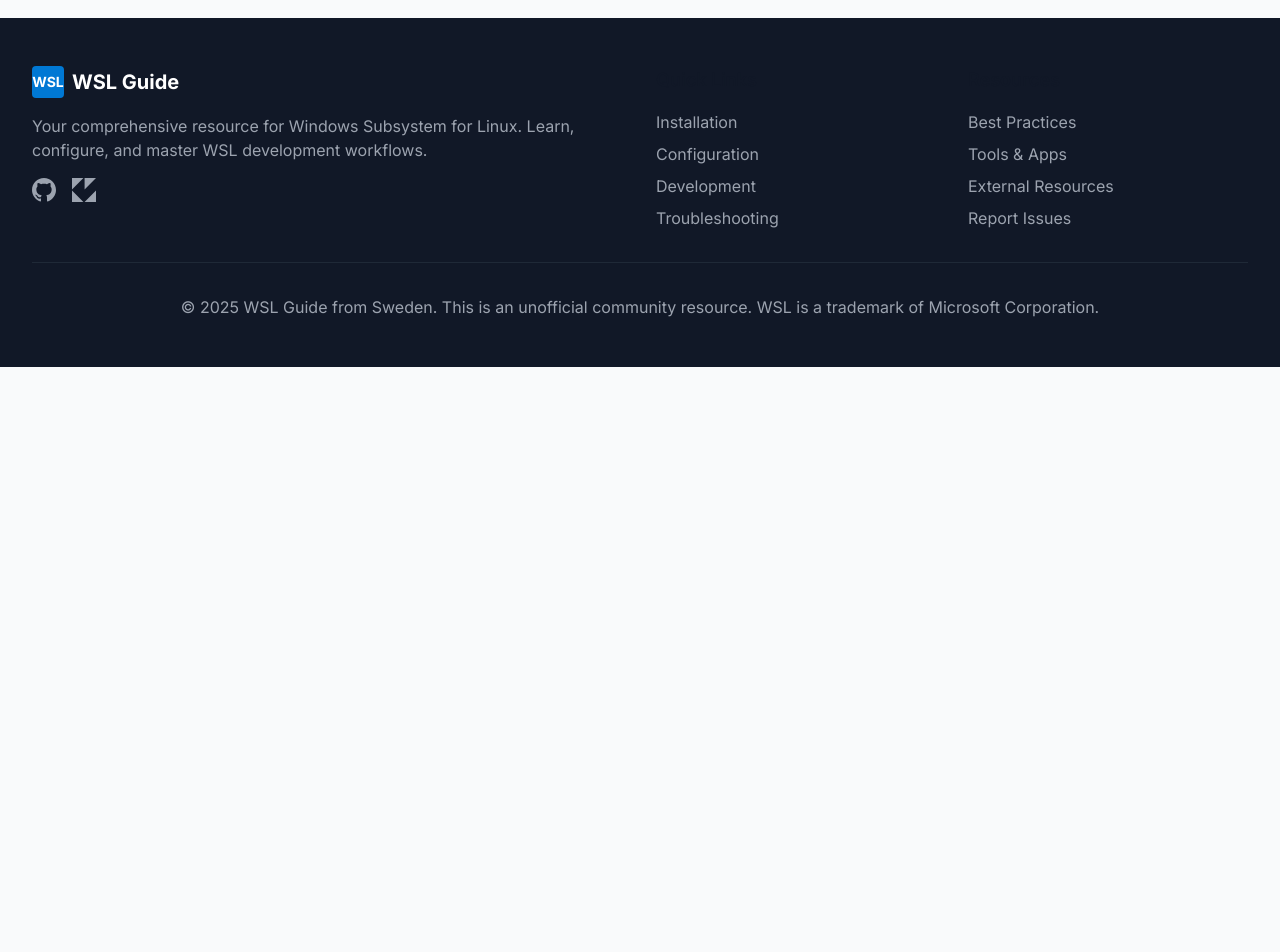
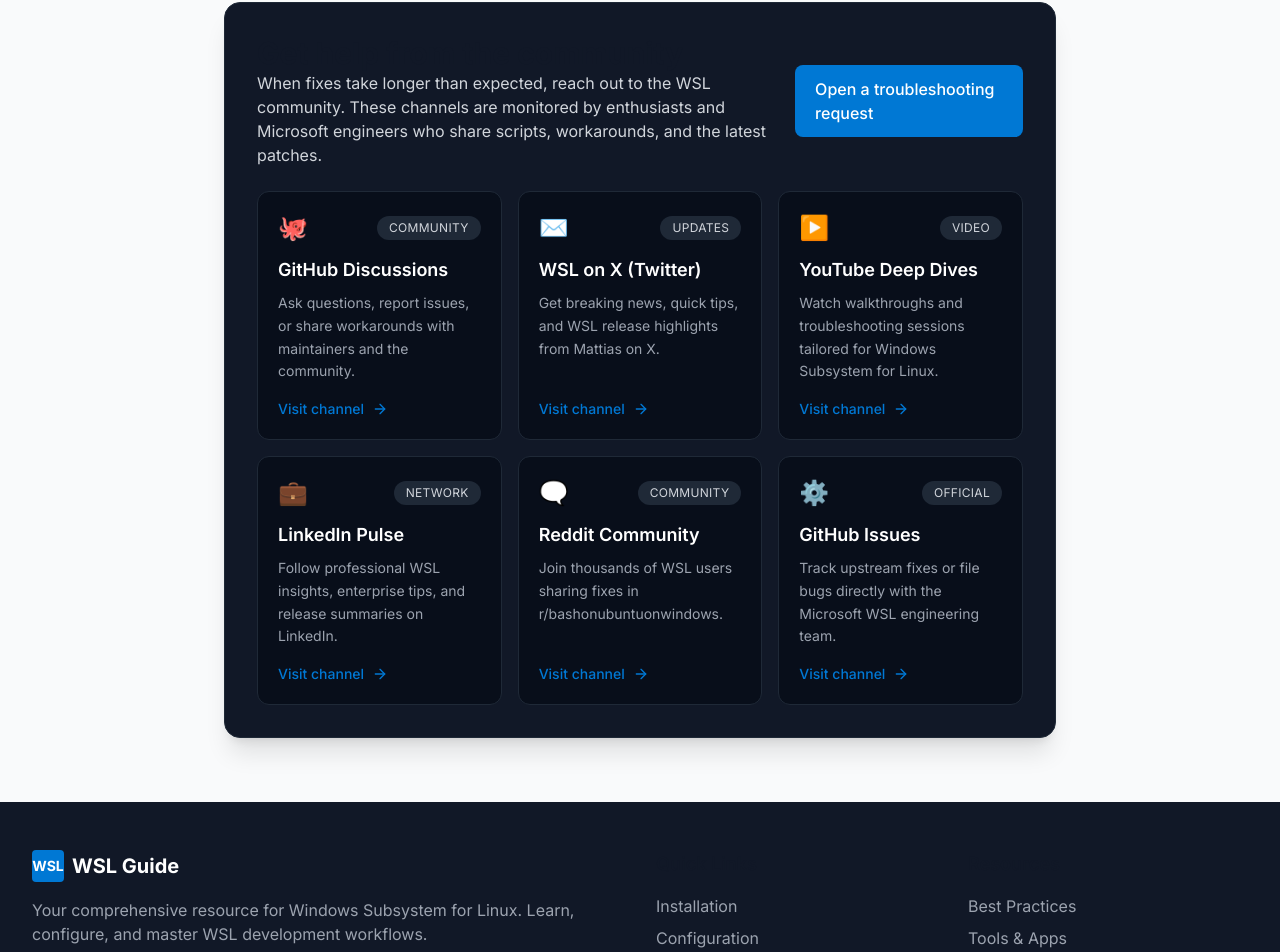
Before and after one commit to vinberg88/vinberg88.github.io, a Next.js app: page /troubleshooting in a window 1280 px wide. Shown: the part 1736-2688 px from the top of the page. Before the commit the page ends 2103 px from the top, so only its background shows below. Built offline with nearby package versions, Linux system fonts and the light colour scheme.

Commit message:
Add troubleshooting community links and extend footer socials

```diff
--- a/src/app/troubleshooting/page.tsx
+++ b/src/app/troubleshooting/page.tsx
@@ -1,3 +1,48 @@
+const communityLinks = [
+  {
+    title: 'GitHub Discussions',
+    description: 'Ask questions, report issues, or share workarounds with maintainers and the community.',
+    href: 'https://github.com/vinberg88/vinberg88.github.io/discussions',
+    badge: 'Community',
+    icon: '🐙',
+  },
+  {
+    title: 'WSL on X (Twitter)',
+    description: 'Get breaking news, quick tips, and WSL release highlights from Mattias on X.',
+    href: 'https://x.com/mattiasvinberg',
+    badge: 'Updates',
+    icon: '✉️',
+  },
+  {
+    title: 'YouTube Deep Dives',
+    description: 'Watch walkthroughs and troubleshooting sessions tailored for Windows Subsystem for Linux.',
+    href: 'https://www.youtube.com/@mattiasvinberg',
+    badge: 'Video',
+    icon: '▶️',
+  },
+  {
+    title: 'LinkedIn Pulse',
+    description: 'Follow professional WSL insights, enterprise tips, and release summaries on LinkedIn.',
+    href: 'https://www.linkedin.com/in/mattiasvinberg/',
+    badge: 'Network',
+    icon: '💼',
+  },
+  {
+    title: 'Reddit Community',
+    description: 'Join thousands of WSL users sharing fixes in r/bashonubuntuonwindows.',
+    href: 'https://reddit.com/r/bashonubuntuonwindows',
+    badge: 'Community',
+    icon: '🗨️',
+  },
+  {
+    title: 'GitHub Issues',
+    description: 'Track upstream fixes or file bugs directly with the Microsoft WSL engineering team.',
+    href: 'https://github.com/microsoft/WSL/issues',
+    badge: 'Official',
+    icon: '⚙️',
+  },
+]
+
 export default function TroubleshootingPage() {
   return (
     <div className="min-h-screen bg-gray-50">
@@ -94,6 +139,67 @@
               </div>
             </div>
           </div>
+
+          <div className="mt-12">
+            <div className="bg-gray-900 text-white rounded-2xl shadow-xl border border-gray-800 p-8">
+              <div className="flex flex-col md:flex-row md:items-center md:justify-between gap-4 mb-6">
+                <div>
+                  <h2 className="text-3xl font-bold">Get help from the community</h2>
+                  <p className="text-gray-300 max-w-2xl">
+                    When fixes take longer than expected, reach out to the WSL community. These channels are
+                    monitored by enthusiasts and Microsoft engineers who share scripts, workarounds, and the latest patches.
+                  </p>
+                </div>
+                <a
+                  href="https://github.com/vinberg88/vinberg88.github.io/issues/new"
+                  target="_blank"
+                  rel="noopener noreferrer"
+                  className="inline-flex items-center justify-center px-5 py-3 rounded-lg bg-wsl-blue text-white font-medium hover:bg-blue-700 transition-colors"
+                >
+                  Open a troubleshooting request
+                </a>
+              </div>
+
+              <div className="grid grid-cols-1 sm:grid-cols-2 xl:grid-cols-3 gap-4">
+                {communityLinks.map((link) => (
+                  <a
+                    key={link.title}
+                    href={link.href}
+                    target="_blank"
+                    rel="noopener noreferrer"
+                    className="group flex flex-col justify-between rounded-xl border border-gray-800 bg-gray-950/60 p-5 hover:border-wsl-blue hover:bg-gray-900 transition-colors"
+                  >
+                    <div>
+                      <div className="flex items-center justify-between mb-3">
+                        <span className="text-2xl" aria-hidden="true">{link.icon}</span>
+                        <span className="text-xs uppercase tracking-wide rounded-full bg-gray-800 px-3 py-1 text-gray-300 group-hover:bg-wsl-blue group-hover:text-white transition-colors">
+                          {link.badge}
+                        </span>
+                      </div>
+                      <h3 className="text-lg font-semibold mb-2 text-white">{link.title}</h3>
+                      <p className="text-sm text-gray-400 leading-relaxed">{link.description}</p>
+                    </div>
+                    <div className="mt-4 flex items-center text-sm font-medium text-wsl-blue group-hover:text-white transition-colors">
+                      Visit channel
+                      <svg
+                        className="ml-2 h-4 w-4"
+                        viewBox="0 0 24 24"
+                        fill="none"
+                        stroke="currentColor"
+                        strokeWidth="2"
+                        strokeLinecap="round"
+                        strokeLinejoin="round"
+                        aria-hidden="true"
+                      >
+                        <path d="M5 12h14" />
+                        <path d="M12 5l7 7-7 7" />
+                      </svg>
+                    </div>
+                  </a>
+                ))}
+              </div>
+            </div>
+          </div>
         </div>
       </section>
     </div>
--- a/src/components/Footer.tsx
+++ b/src/components/Footer.tsx
@@ -17,12 +17,24 @@
             </p>
             <div className="flex space-x-4">
               <a
-                href="https://github.com/microsoft/WSL"
+                href="https://github.com/vinberg88/opensuse"
                 target="_blank"
                 rel="noopener noreferrer"
                 className="text-gray-400 hover:text-white transition-colors"
               >
                 <span className="sr-only">GitHub</span>
+                <svg className="w-6 h-6" fill="currentColor" viewBox="0 0 24 24">
+                  <path d="M12 0c-6.626 0-12 5.373-12 12 0 5.302 3.438 9.8 8.207 11.387.599.111.793-.261.793-.577v-2.234c-3.338.726-4.033-1.416-4.033-1.416-.546-1.387-1.333-1.756-1.333-1.756-1.089-.745.083-.729.083-.729 1.205.084 1.839 1.237 1.839 1.237 1.07 1.834 2.807 1.304 3.492.997.107-.775.418-1.305.762-1.604-2.665-.305-5.467-1.334-5.467-5.931 0-1.311.469-2.381 1.236-3.221-.124-.303-.535-1.524.117-3.176 0 0 1.008-.322 3.301 1.23.957-.266 1.983-.399 3.003-.404 1.02.005 2.047.138 3.006.404 2.291-1.552 3.297-1.23 3.297-1.23.653 1.653.242 2.874.118 3.176.77.84 1.235 1.911 1.235 3.221 0 4.609-2.807 5.624-5.479 5.921.43.372.823 1.102.823 2.222v3.293c0 .319.192.694.801.576 4.765-1.589 8.199-6.086 8.199-11.386 0-6.627-5.373-12-12-12z"/>
+                </svg>
+              </a>
+              {/* Project GitHub */}
+              <a
+                href="https://github.com/vinberg88/vinberg88.github.io"
+                target="_blank"
+                rel="noopener noreferrer"
+                className="text-gray-400 hover:text-white transition-colors"
+              >
+                <span className="sr-only">Project GitHub</span>
                 <svg className="w-6 h-6" fill="currentColor" viewBox="0 0 24 24">
                   <path d="M12 0c-6.626 0-12 5.373-12 12 0 5.302 3.438 9.8 8.207 11.387.599.111.793-.261.793-.577v-2.234c-3.338.726-4.033-1.416-4.033-1.416-.546-1.387-1.333-1.756-1.333-1.756-1.089-.745.083-.729.083-.729 1.205.084 1.839 1.237 1.839 1.237 1.07 1.834 2.807 1.304 3.492.997.107-.775.418-1.305.762-1.604-2.665-.305-5.467-1.334-5.467-5.931 0-1.311.469-2.381 1.236-3.221-.124-.303-.535-1.524.117-3.176 0 0 1.008-.322 3.301 1.23.957-.266 1.983-.399 3.003-.404 1.02.005 2.047.138 3.006.404 2.291-1.552 3.297-1.23 3.297-1.23.653 1.653.242 2.874.118 3.176.77.84 1.235 1.911 1.235 3.221 0 4.609-2.807 5.624-5.479 5.921.43.372.823 1.102.823 2.222v3.293c0 .319.192.694.801.576 4.765-1.589 8.199-6.086 8.199-11.386 0-6.627-5.373-12-12-12z"/>
                 </svg>
@@ -36,6 +48,42 @@
                 <span className="sr-only">Microsoft Docs</span>
                 <svg className="w-6 h-6" fill="currentColor" viewBox="0 0 24 24">
                   <path d="M0 0v11.4l11.4-11.4H0zm12.6 0v11.4L24 0H12.6zM0 12.6V24h11.4L0 12.6zm12.6 11.4H24V12.6L12.6 24z"/>
+                </svg>
+              </a>
+              {/* YouTube */}
+              <a
+                href="https://www.youtube.com/@mattiasvinberg"
+                target="_blank"
+                rel="noopener noreferrer"
+                className="text-gray-400 hover:text-white transition-colors"
+              >
+                <span className="sr-only">YouTube</span>
+                <svg className="w-6 h-6" viewBox="0 0 24 24" fill="currentColor">
+                  <path d="M23.498 6.186a2.999 2.999 0 00-2.116-2.116C19.5 3.5 12 3.5 12 3.5s-7.5 0-9.382.57A2.999 2.999 0 00.502 6.186C-.001 8.08 0 12 0 12s-.001 3.92.502 5.814a2.999 2.999 0 002.116 2.116C4.5 20.5 12 20.5 12 20.5s7.5 0 9.382-.57a2.999 2.999 0 002.116-2.116C24.001 15.92 24 12 24 12s.001-3.92-.502-5.814zM9.75 15.5v-7l6 3.5-6 3.5z"/>
+                </svg>
+              </a>
+              {/* LinkedIn */}
+              <a
+                href="https://www.linkedin.com/in/mattiasvinberg/"
+                target="_blank"
+                rel="noopener noreferrer"
+                className="text-gray-400 hover:text-white transition-colors"
+              >
+                <span className="sr-only">LinkedIn</span>
+                <svg className="w-6 h-6" viewBox="0 0 24 24" fill="currentColor">
+                  <path d="M4.98 3.5C3.87 3.5 3 4.38 3 5.48c0 1.1.87 1.98 1.98 1.98 1.1 0 1.98-.88 1.98-1.98 0-1.1-.88-1.98-1.98-1.98zM3.5 8.5h3v12h-3v-12zM9.5 8.5h2.86v1.64h.04c.4-.76 1.38-1.56 2.84-1.56 3.04 0 3.6 2 3.6 4.6v7.32h-3v-6.48c0-1.54-.03-3.52-2.14-3.52-2.15 0-2.48 1.68-2.48 3.42v6.58h-3v-12z"/>
+                </svg>
+              </a>
+              {/* Twitter/X */}
+              <a
+                href="https://x.com/mattiasvinberg"
+                target="_blank"
+                rel="noopener noreferrer"
+                className="text-gray-400 hover:text-white transition-colors"
+              >
+                <span className="sr-only">Twitter</span>
+                <svg className="w-6 h-6" viewBox="0 0 24 24" fill="currentColor">
+                  <path d="M18.243 2H21l-6.507 7.455L22.5 22h-6.243l-4.777-6.338L5.867 22H3.11l6.936-7.95L1.5 2h6.243l4.315 5.727L18.243 2zm-2.2 18h1.8l-8.04-10.66L5 4h-1.8l8.04 10.66L16.043 20z"/>
                 </svg>
               </a>
             </div>
```
